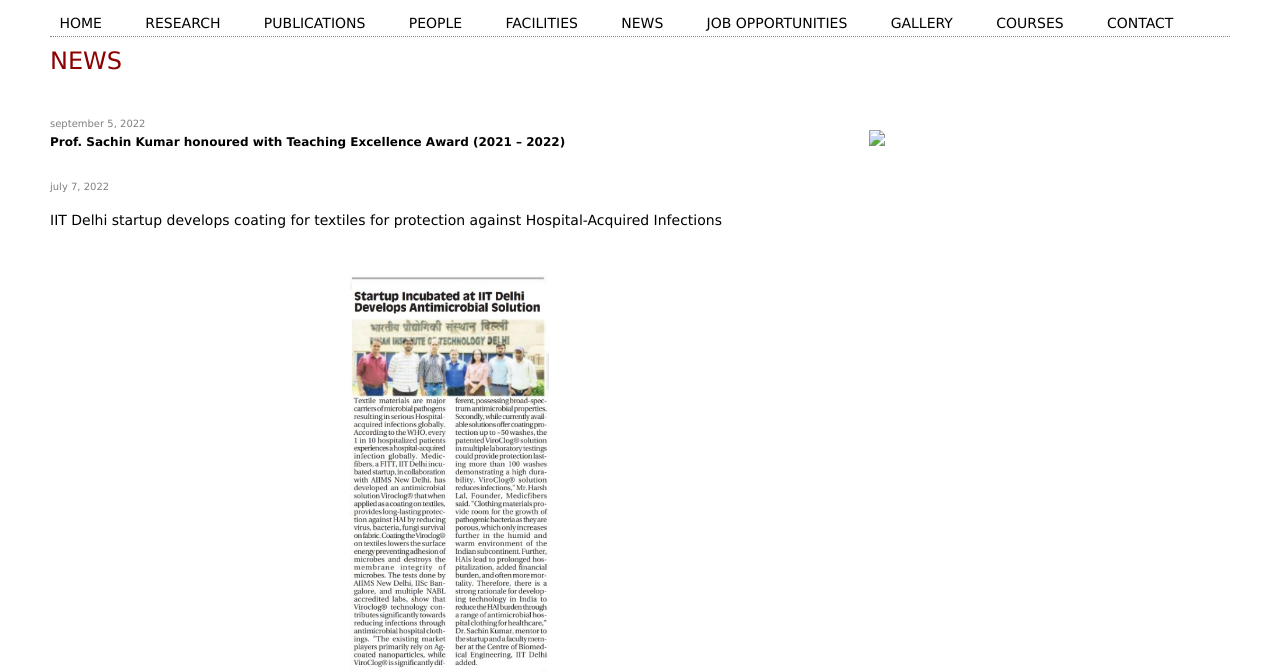
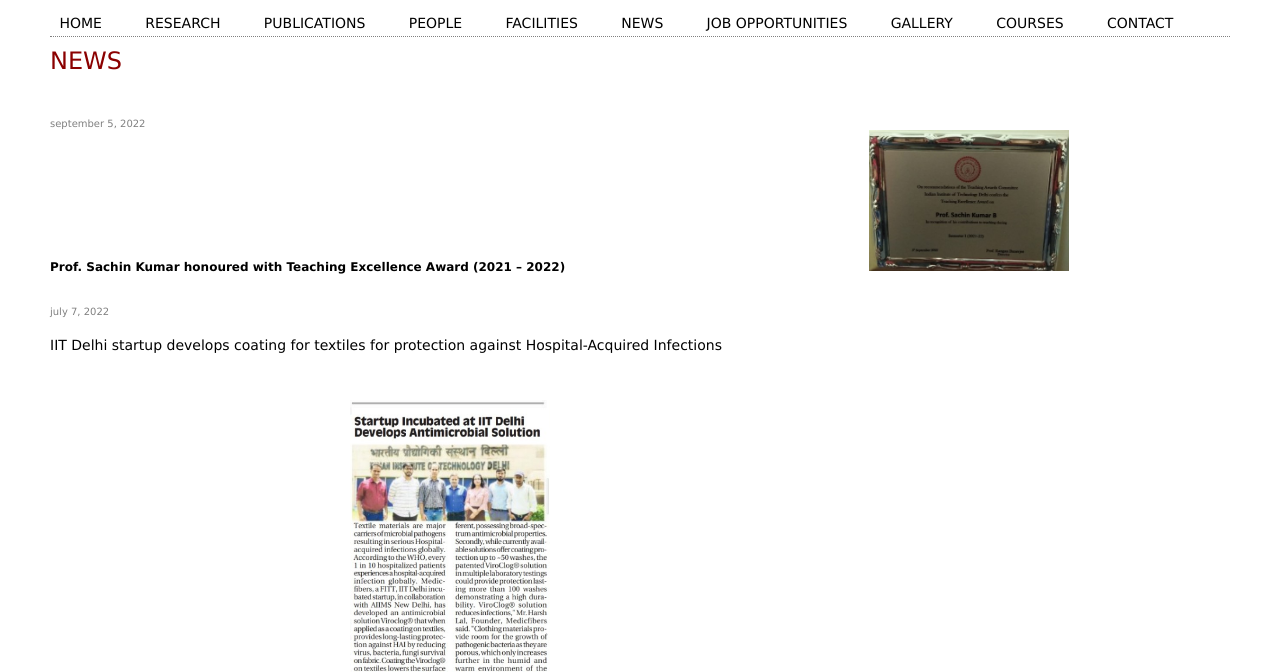
Before and after one commit to biomaterialsandbiointerfacelab/biomaterialsandbiointerfacelab.github.io, a plain HTML site: page News.html in a window 1280 px wide. Shown: the part 89-761 px from the top of the page. Drawn offline with Linux system fonts and the light colour scheme.

Commit message:
Update News.html

```diff
--- a/News.html
+++ b/News.html
@@ -82,7 +82,7 @@
 	<div id="newsdate"> &nbsp; </div>
     <div id="newsdate"> september 5, 2022</div>
     <b> Prof. Sachin Kumar honoured with Teaching Excellence Award (2021 – 2022)   </b>
-    <img src="images/awards.jpeg" width = "200" length = "50" style="float:center;margin:0 0 0 0px;padding-left:300px;padding-top:0px">
+    <img src="awards.jpeg" width = "200" length = "50" style="float:center;margin:0 0 0 0px;padding-left:300px;padding-top:0px">
     <div id="newsdate"> &nbsp; </div>
 
 </div>
```
